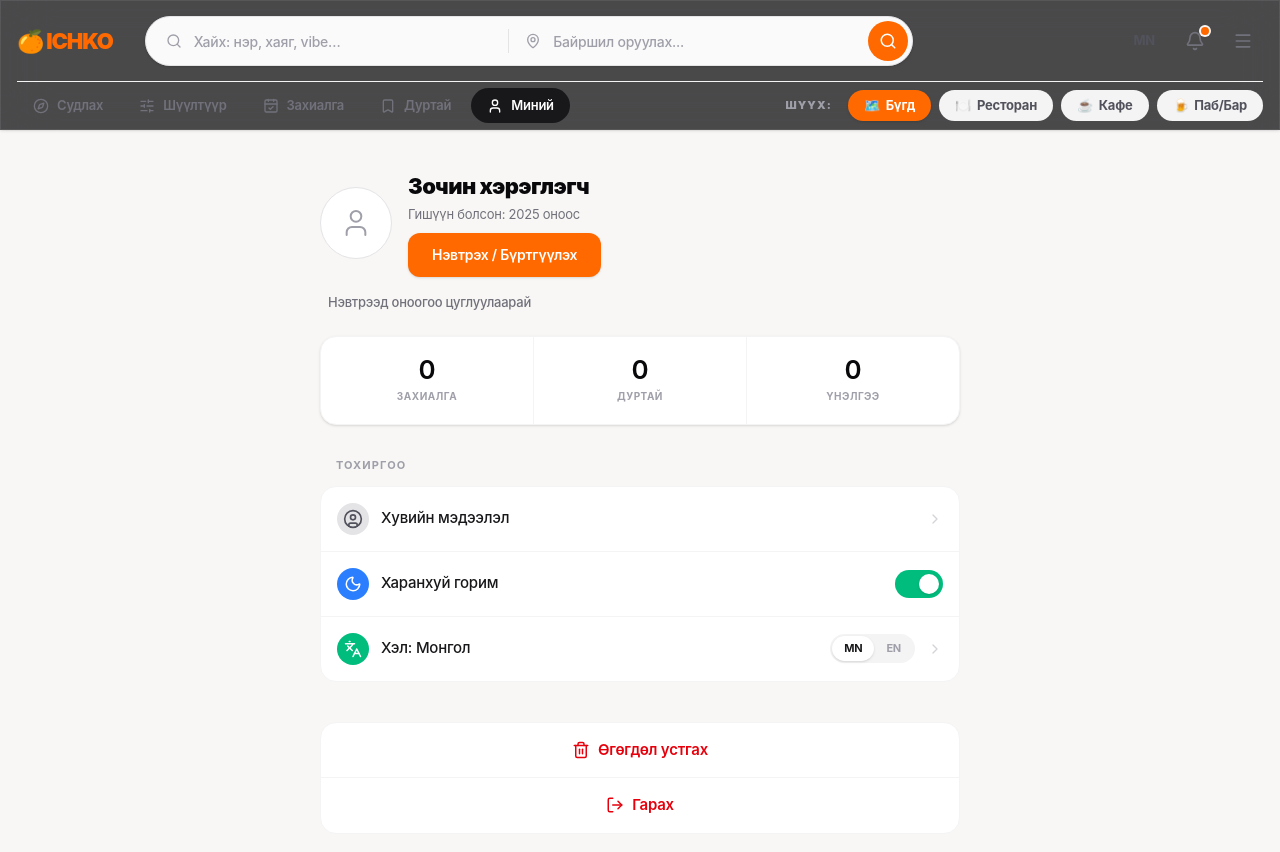
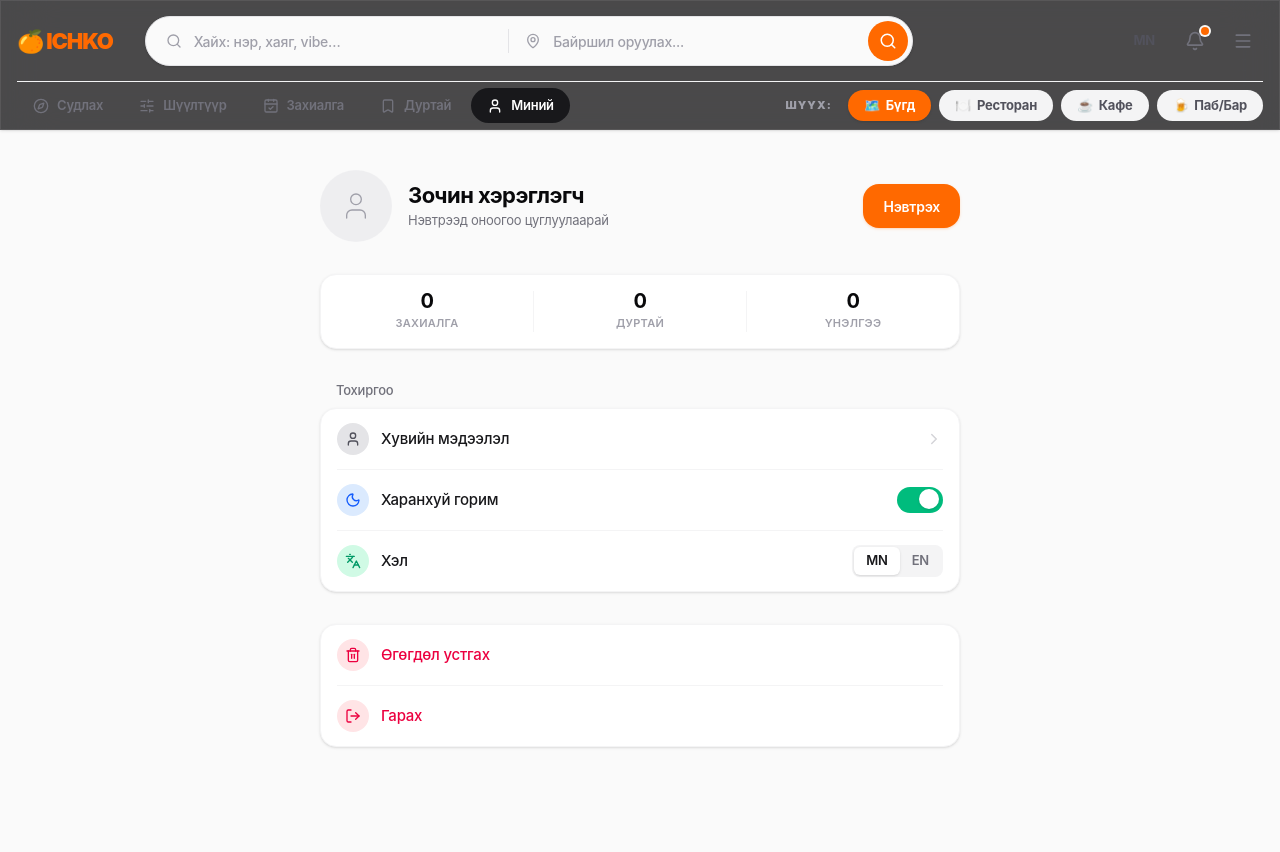
Before and after one commit to mxnkbatr/ichko, a React (Vite) app: page /me in a window 1280 px wide. Shown: the top 852 px of the page. Built offline with nearby package versions, Linux system fonts and the light colour scheme.

Commit message:
style: redesign Profile page to match Apple iOS HIG

```diff
--- a/src/pages/ProfilePage.tsx
+++ b/src/pages/ProfilePage.tsx
@@ -2,7 +2,7 @@ import { useEffect, useState } from 'react'
 import {
   Moon, Sun, Languages,
   Trash2, LogOut, History,
-  CalendarCheck, Bookmark, Star, User, ChevronRight, UserCircle
+  Bookmark, CalendarCheck, Star, User, ChevronRight
 } from 'lucide-react'
 import { Link } from 'react-router-dom'
 import { motion } from 'framer-motion'
@@ -17,8 +17,9 @@ export function ProfilePage() {
   const { lang, setLang } = useI18n()
   const [theme, setTheme] = useState<ThemeMode>(() => getStoredTheme() ?? 'light')
 
-  // Mocking user state based on prompt
-  const isLoggedIn = false // Set to true to see the level 3 badge
+  // Mocking auth state based on the prompt
+  const isLoggedIn = false
+  const userLevel = 3
 
   const bookings = listBookings()
   const favorites = getFavorites()
@@ -36,178 +37,177 @@ export function ProfilePage() {
   }
 
   const stats = [
-    { label: 'ЗАХИАЛГА', value: bookings.length, icon: CalendarCheck },
-    { label: 'ДУРТАЙ', value: favorites.length, icon: Bookmark },
-    { label: 'ҮНЭЛГЭЭ', value: 0, icon: Star },
+    { label: 'ЗАХИАЛГА', value: bookings.length },
+    { label: 'ДУРТАЙ', value: favorites.length },
+    { label: 'ҮНЭЛГЭЭ', value: 0 },
   ]
 
   const recentPlaces = recentIds.map(id => getPlaceById(id)).filter(Boolean)
 
   return (
+    <div className="min-h-svh bg-zinc-50 pb-24 dark:bg-[#0f0f12]">
       <div className="mx-auto max-w-2xl px-4 py-6 md:py-10">
 
-      {/* 1. Header & User Info */}
-      <section className="mb-4 flex items-center gap-4">
+        {/* ── 1. HEADER & USER INFO ───────────────────────────────────── */}
+        <section className="mb-8 flex items-center gap-4">
+          <div className="flex h-[72px] w-[72px] shrink-0 items-center justify-center rounded-full bg-zinc-200/50 dark:bg-white/10">
             {isLoggedIn ? (
-          <div className="flex h-[72px] w-[72px] shrink-0 items-center justify-center rounded-full bg-orange-100 text-[28px] font-bold text-orange-600 dark:bg-orange-500/20">
-            3
+              <span className="text-[28px] font-bold text-orange-500">Б</span>
+            ) : (
+              <User className="h-8 w-8 text-zinc-400 dark:text-zinc-500" strokeWidth={1} />
+            )}
           </div>
+          <div className="flex-1 min-w-0">
+            <h1 className="text-[22px] font-bold tracking-tight text-zinc-950 dark:text-white leading-tight">
+              {isLoggedIn ? 'Бат-Эрдэнэ' : 'Зочин хэрэглэгч'}
+            </h1>
+            {isLoggedIn ? (
+              <p className="text-[14px] text-zinc-500 font-medium">Түвшин {userLevel} • 2025 оноос</p>
             ) : (
-          <div className="flex h-[72px] w-[72px] shrink-0 items-center justify-center rounded-full border border-zinc-200 bg-white dark:border-white/10 dark:bg-zinc-900">
-            <User className="h-8 w-8 text-zinc-400 stroke-[1.5px]" />
+              <p className="text-[13px] text-zinc-500 mt-0.5">Нэвтрээд оноогоо цуглуулаарай</p>
+            )}
           </div>
-        )}
-        <div className="min-w-0 flex-1">
-          <h1 className="text-[22px] font-black tracking-tight text-zinc-950 dark:text-white">
-            {isLoggedIn ? 'Batbold' : 'Зочин хэрэглэгч'}
-          </h1>
-          <p className="mt-0.5 text-[13px] text-zinc-500">
-            Гишүүн болсон: {isLoggedIn ? '2024' : '2025'} оноос
-          </p>
           {!isLoggedIn && (
-            <button className="mt-2 inline-flex h-11 items-center justify-center rounded-xl bg-orange-500 px-6 text-[14px] font-semibold text-white shadow-sm transition-all hover:bg-orange-600 active:scale-95">
-              Нэвтрэх / Бүртгүүлэх
+            <button className="shrink-0 rounded-2xl bg-orange-500 px-5 h-11 text-[14px] font-semibold text-white shadow-sm shadow-orange-500/20 active:scale-95 transition-all">
+              Нэвтрэх
             </button>
           )}
-        </div>
         </section>
 
-      {!isLoggedIn && (
-        <p className="mb-6 ml-2 text-[13px] font-medium text-zinc-500 dark:text-zinc-400">
-          Нэвтрээд оноогоо цуглуулаарай
-        </p>
-      )}
-
-      {/* 2. Stats Grid */}
-      <div className="mb-8 flex overflow-hidden rounded-2xl border border-zinc-100 bg-white shadow-sm dark:border-white/5 dark:bg-zinc-900">
+        {/* ── 2. STATS SECTION ────────────────────────────────────────── */}
+        <section className="mb-8">
+          <div className="flex rounded-2xl bg-white shadow-sm border border-zinc-100 dark:bg-zinc-900 dark:border-white/5 py-4">
             {stats.map((s, i) => (
               <div
                 key={s.label}
                 className={cn(
-              "flex-1 p-5 text-center",
-              i !== 0 && "border-l border-zinc-100 dark:border-white/5"
+                  "flex-1 text-center",
+                  i !== stats.length - 1 && "border-r border-zinc-100 dark:border-white/5"
                 )}
               >
-            <div className="text-[26px] font-semibold text-zinc-950 dark:text-white leading-none">
+                <div className="text-[20px] font-bold text-zinc-950 dark:text-white leading-none mb-1">
                   {s.value}
                 </div>
-            <div className="mt-1.5 text-[10px] font-bold tracking-wider text-zinc-400">
+                <div className="text-[11px] font-semibold text-zinc-400 tracking-wide">
                   {s.label}
                 </div>
               </div>
             ))}
           </div>
+        </section>
 
-      {/* 3. Settings List */}
-      <section className="mb-10">
-        <h2 className="mb-3 pl-4 text-[11px] font-bold uppercase tracking-widest text-zinc-400">Тохиргоо</h2>
-        <div className="overflow-hidden rounded-2xl border border-zinc-100 bg-white dark:border-white/5 dark:bg-zinc-900">
+        {/* ── 3. SETTINGS LIST ────────────────────────────────────────── */}
+        <section className="mb-8">
+          <h2 className="mb-2 ml-4 text-[13px] font-medium text-zinc-500">Тохиргоо</h2>
+          <div className="overflow-hidden rounded-2xl bg-white border border-zinc-100 shadow-sm dark:bg-zinc-900 dark:border-white/5">
 
-          {/* Хувийн мэдээлэл */}
-          <Link to="/profile" className="flex items-center justify-between border-b border-zinc-100 p-4 transition hover:bg-zinc-50 dark:border-white/5 dark:hover:bg-white/5">
-            <div className="flex items-center gap-3">
-              <div className="flex h-8 w-8 items-center justify-center rounded-full bg-zinc-200 dark:bg-zinc-700">
-                <UserCircle className="h-5 w-5 text-zinc-600 dark:text-zinc-300" />
+            {/* Personal Info */}
+            <Link to="#" className="flex items-center gap-3 px-4 py-3.5 transition-colors hover:bg-zinc-50 active:bg-zinc-100 dark:hover:bg-white/5 dark:active:bg-white/10">
+              <div className="flex h-8 w-8 shrink-0 items-center justify-center rounded-full bg-zinc-200 dark:bg-zinc-800">
+                <User className="h-4 w-4 text-zinc-600 dark:text-zinc-300" strokeWidth={2} />
               </div>
-              <span className="text-[15px] font-medium text-zinc-900 dark:text-zinc-100">Хувийн мэдээлэл</span>
-            </div>
-            <ChevronRight className="h-4 w-4 text-zinc-300 stroke-[2px]" />
+              <span className="flex-1 text-[15px] font-medium text-zinc-900 dark:text-zinc-100">Хувийн мэдээлэл</span>
+              <ChevronRight className="h-4.5 w-4.5 text-zinc-300 dark:text-zinc-600" strokeWidth={2} />
             </Link>
 
+            <div className="mx-4 h-px bg-zinc-100 dark:bg-white/5" />
+
             {/* Theme Toggle */}
-          <div className="flex items-center justify-between border-b border-zinc-100 p-4 dark:border-white/5">
-            <div className="flex items-center gap-3">
-              <div className="flex h-8 w-8 items-center justify-center rounded-full bg-blue-500">
-                {theme === 'dark' ? <Moon className="h-4.5 w-4.5 text-white" /> : <Sun className="h-4.5 w-4.5 text-white" />}
+            <button onClick={toggleTheme} className="flex w-full items-center gap-3 px-4 py-3.5 transition-colors hover:bg-zinc-50 active:bg-zinc-100 dark:hover:bg-white/5 dark:active:bg-white/10">
+              <div className="flex h-8 w-8 shrink-0 items-center justify-center rounded-full bg-blue-100 dark:bg-blue-500/20">
+                {theme === 'dark'
+                  ? <Moon className="h-4 w-4 text-blue-600 dark:text-blue-400" strokeWidth={2} />
+                  : <Sun className="h-4 w-4 text-blue-600 dark:text-blue-400" strokeWidth={2} />
+                }
               </div>
-              <span className="text-[15px] font-medium text-zinc-900 dark:text-zinc-100">Харанхуй горим</span>
-            </div>
-            <button
-              onClick={toggleTheme}
-              className={cn(
-                "relative h-7 w-12 rounded-full p-1 transition-colors duration-200",
+              <span className="flex-1 text-left text-[15px] font-medium text-zinc-900 dark:text-zinc-100">Харанхуй горим</span>
+              <div className={cn(
+                "relative h-[26px] w-[46px] rounded-full p-0.5 transition-colors duration-200",
                 theme === 'dark' ? "bg-emerald-500" : "bg-zinc-200 dark:bg-zinc-700"
-              )}
-            >
+              )}>
                 <motion.div
                   layout
                   className="h-5 w-5 rounded-full bg-white shadow-sm"
                   animate={{ x: theme === 'dark' ? 20 : 0 }}
                   transition={{ type: 'spring', stiffness: 500, damping: 30 }}
                 />
+              </div>
             </button>
+
+            <div className="mx-4 h-px bg-zinc-100 dark:bg-white/5" />
+
+            {/* Language */}
+            <div className="flex items-center gap-3 px-4 py-3.5">
+              <div className="flex h-8 w-8 shrink-0 items-center justify-center rounded-full bg-emerald-100 dark:bg-emerald-500/20">
+                <Languages className="h-4 w-4 text-emerald-600 dark:text-emerald-400" strokeWidth={2} />
               </div>
-
-          {/* Language Selector */}
-          <div className="flex items-center justify-between p-4">
-            <div className="flex items-center gap-3">
-              <div className="flex h-8 w-8 items-center justify-center rounded-full bg-emerald-500">
-                <Languages className="h-4.5 w-4.5 text-white" />
-              </div>
-              <span className="text-[15px] font-medium text-zinc-900 dark:text-zinc-100">Хэл: {lang === 'mn' ? 'Монгол' : 'English'}</span>
-            </div>
-            <div className="flex items-center gap-3">
-              <div className="flex rounded-full bg-zinc-100 p-0.5 dark:bg-white/5">
+              <span className="flex-1 text-[15px] font-medium text-zinc-900 dark:text-zinc-100">Хэл</span>
+              <div className="flex rounded-lg bg-zinc-100 p-0.5 dark:bg-zinc-800">
                 {['mn', 'en'].map(l => (
                   <button
                     key={l}
                     onClick={() => setLang(l as any)}
                     className={cn(
-                      "rounded-full px-3 py-1 text-[11px] font-bold uppercase transition",
-                      lang === l ? "bg-white text-zinc-900 shadow-sm dark:bg-zinc-700 dark:text-white" : "text-zinc-400 hover:text-zinc-600"
+                      "rounded-md px-3 py-1 text-[13px] font-semibold transition",
+                      lang === l
+                        ? "bg-white text-zinc-900 shadow-sm dark:bg-zinc-700 dark:text-white"
+                        : "text-zinc-500 hover:text-zinc-700 dark:text-zinc-400"
                     )}
                   >
-                    {l}
+                    {l.toUpperCase()}
                   </button>
                 ))}
               </div>
-              <ChevronRight className="h-4 w-4 text-zinc-300 stroke-[2px]" />
             </div>
-          </div>
+
           </div>
         </section>
 
-      {/* Recently Viewed */}
+        {/* ── 4. RECENTLY VIEWED ──────────────────────────────────────── */}
         {recentPlaces.length > 0 && (
-        <section className="mb-10">
-          <div className="mb-3 pl-4 flex items-center justify-between">
-            <h2 className="text-[11px] font-bold uppercase tracking-widest text-zinc-400 flex items-center gap-1.5">
-              <History className="h-3.5 w-3.5" /> Сүүлд үзсэн газрууд
+          <section className="mb-8">
+            <div className="mb-2 ml-4 flex items-center justify-between pr-4">
+              <h2 className="text-[13px] font-medium text-zinc-500 flex items-center gap-1.5">
+                <History className="h-4 w-4" strokeWidth={2} /> Сүүлд үзсэн
               </h2>
               <button
                 onClick={() => { localStorage.removeItem('ichko.recentlyViewed'); setRecentIds([]) }}
-              className="text-[11px] font-bold text-zinc-400 hover:text-rose-500 pr-2"
+                className="text-[13px] font-medium text-zinc-400 hover:text-rose-500"
               >
                 Цэвэрлэх
               </button>
             </div>
-          <div className="grid gap-4">
+            <div className="grid gap-3">
               {recentPlaces.map((p, _i) => (
                 p && (
                   <Link
                     key={p.id}
                     to={`/place/${p.id}`}
-                  className="group relative overflow-hidden rounded-3xl bg-white shadow-sm transition-all hover:shadow-md dark:bg-zinc-900"
+                    className="group relative overflow-hidden rounded-2xl bg-white shadow-sm border border-zinc-100 transition-all active:scale-[0.98] dark:bg-zinc-900 dark:border-white/5"
                   >
-                  <div className="relative aspect-[16/9] w-full overflow-hidden">
+                    <div className="flex gap-4 p-3">
+                      <div className="h-16 w-16 shrink-0 overflow-hidden rounded-xl bg-zinc-100 dark:bg-zinc-800">
                         <img
                           src={p.photos[0]?.url}
                           alt={p.name}
                           className="h-full w-full object-cover transition-transform duration-700 group-hover:scale-105"
                         />
-                    <div className="absolute inset-0 bg-gradient-to-t from-black/90 via-black/20 to-transparent" />
-                    <div className="absolute bottom-0 left-0 right-0 p-5">
-                      <h3 className="text-[18px] font-bold text-white leading-tight">
+                      </div>
+                      <div className="flex flex-1 flex-col justify-center min-w-0">
+                        <h3 className="text-[16px] font-bold text-zinc-900 dark:text-white truncate">
                           {p.name}
                         </h3>
-                      <div className="mt-1.5 flex flex-wrap items-center gap-2 text-[12px] font-medium text-white/80">
-                        <div className="flex items-center gap-1 text-orange-400 font-bold">
+                        <div className="mt-1 flex items-center gap-2 text-[13px] font-medium text-zinc-500">
+                          <div className="flex items-center gap-1 text-orange-500">
                             <Star className="h-3.5 w-3.5 fill-current" />
                             {p.rating.toFixed(1)}
                           </div>
-                        <span className="text-white/30">•</span>
+                          <span>•</span>
                           <span className="truncate">{p.address}</span>
                         </div>
+                      </div>
+                      <div className="flex shrink-0 items-center justify-center px-2">
+                        <ChevronRight className="h-4.5 w-4.5 text-zinc-300 dark:text-zinc-600" strokeWidth={2} />
                       </div>
                     </div>
                   </Link>
@@ -217,23 +217,31 @@ export function ProfilePage() {
           </section>
         )}
 
-      {/* 5. Danger Zone */}
-      <section className="mt-8 overflow-hidden rounded-2xl bg-white border border-zinc-100 dark:bg-zinc-900 dark:border-white/5 flex flex-col">
+        {/* ── 5. DANGER ZONE ──────────────────────────────────────────── */}
+        <section className="mb-8">
+          <div className="overflow-hidden rounded-2xl bg-white border border-zinc-100 shadow-sm dark:bg-zinc-900 dark:border-white/5">
             <button
               onClick={() => { localStorage.clear(); window.location.reload() }}
-          className="flex items-center justify-center gap-2 border-b border-zinc-100 py-4 text-[15px] font-semibold text-red-600 transition hover:bg-zinc-50 dark:border-white/5 dark:text-red-500 dark:hover:bg-white/5"
+              className="flex w-full items-center gap-3 px-4 py-3.5 transition-colors hover:bg-rose-50 active:bg-rose-100 dark:hover:bg-rose-500/10"
             >
-          <Trash2 className="h-4.5 w-4.5 stroke-[2px]" />
-          Өгөгдөл устгах
+              <div className="flex h-8 w-8 shrink-0 items-center justify-center rounded-full bg-rose-100 dark:bg-rose-500/20">
+                <Trash2 className="h-4 w-4 text-rose-600 dark:text-rose-400" strokeWidth={2} />
+              </div>
+              <span className="flex-1 text-left text-[15px] font-medium text-rose-600 dark:text-rose-500">Өгөгдөл устгах</span>
             </button>
-        <button className="flex items-center justify-center gap-2 py-4 text-[15px] font-semibold text-red-600 transition hover:bg-zinc-50 dark:text-red-500 dark:hover:bg-white/5">
-          <LogOut className="h-4.5 w-4.5 stroke-[2px]" />
-          Гарах
+
+            <div className="mx-4 h-px bg-zinc-100 dark:bg-white/5" />
+
+            <button className="flex w-full items-center gap-3 px-4 py-3.5 transition-colors hover:bg-rose-50 active:bg-rose-100 dark:hover:bg-rose-500/10">
+              <div className="flex h-8 w-8 shrink-0 items-center justify-center rounded-full bg-rose-100 dark:bg-rose-500/20">
+                <LogOut className="h-4 w-4 text-rose-600 dark:text-rose-400" strokeWidth={2} />
+              </div>
+              <span className="flex-1 text-left text-[15px] font-medium text-rose-600 dark:text-rose-500">Гарах</span>
             </button>
+          </div>
         </section>
 
-      {/* Bottom padding for mobile nav */}
-      <div className="h-6" />
+      </div>
     </div>
   )
 }
```
Also changed, not shown: src/pages/FavoritesPage.tsx (+36 -46 lines). Lines whose indentation alone changed are shown as unchanged.
